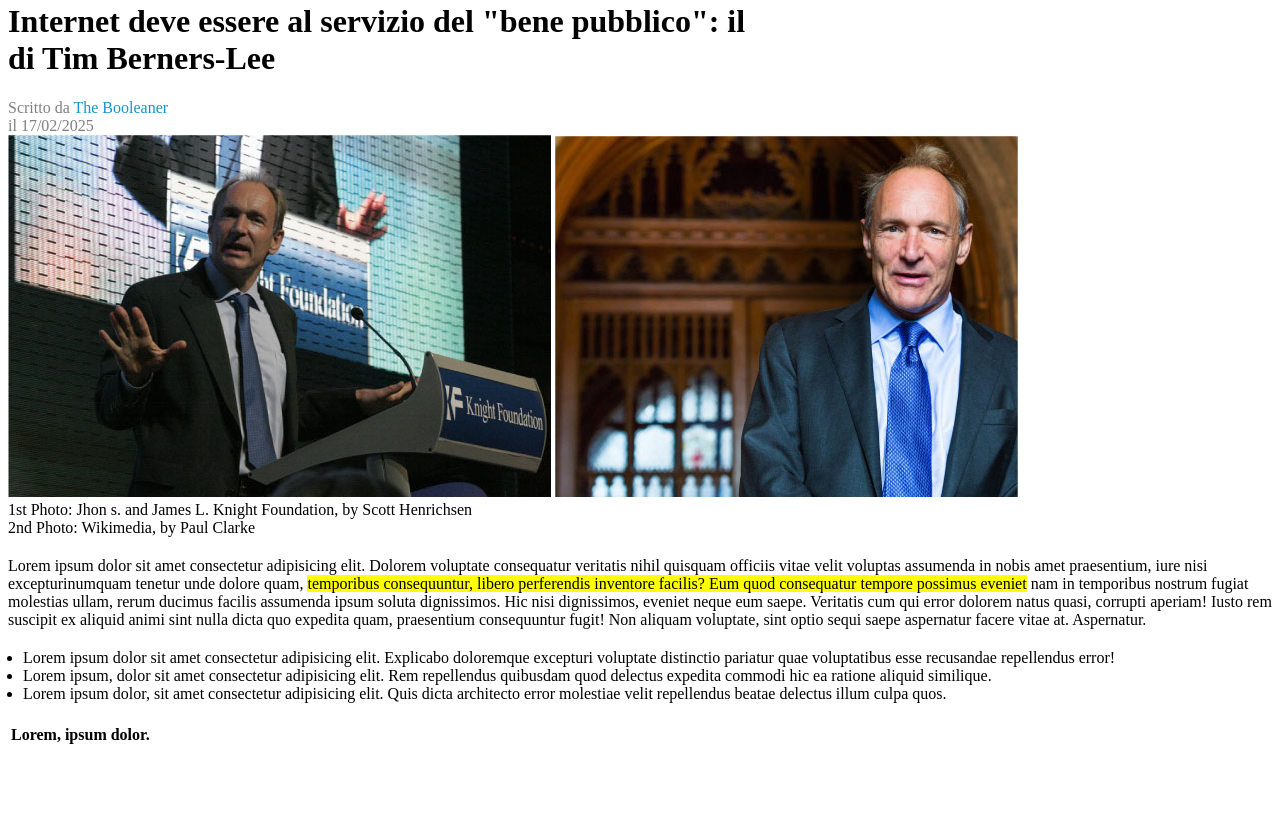
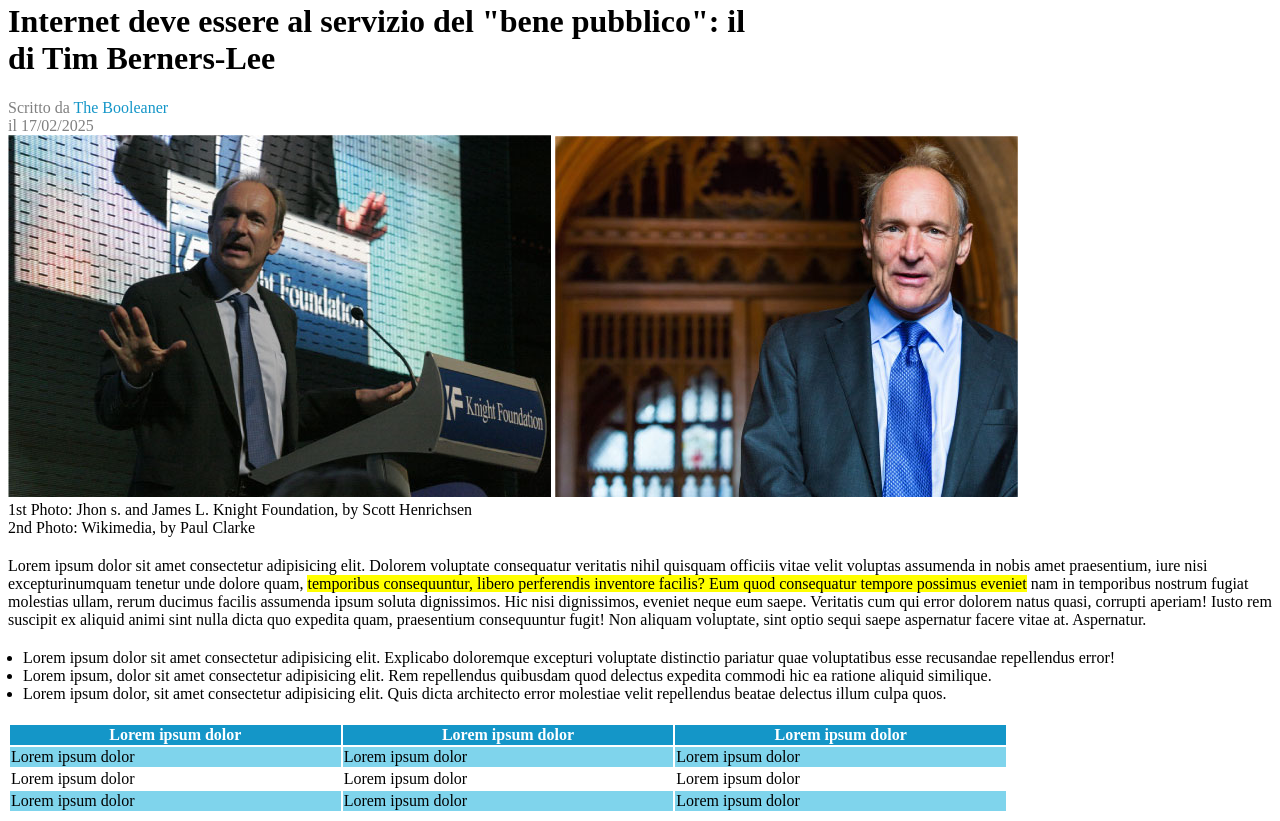
Before and after one commit to FadiAlashqar/html-css-booleaner, a plain HTML site: page index.html in a window 1280 px wide. Shown: the part 130-951 px from the top of the page. Before the commit the page ends 885 px from the top, so only its background shows below. Drawn offline with Linux system fonts and the light colour scheme.

Commit message:
[UPD] Fourth stage

```diff
--- a/CSS/style.css
+++ b/CSS/style.css
@@ -30,4 +30,16 @@ ul{
     margin-left: -25px;
     margin-top: 20px;
     margin-bottom: 20px;
+
 }
+.azzurrino{
+    background-color: rgb(127, 212, 236);
+}
+th{
+    color: white;
+    background-color:rgb(20, 150, 200) ;
+}
+table{
+    width: 1000px;
+
+}
--- a/index.html
+++ b/index.html
@@ -38,12 +38,34 @@
         </ul>
 </div>
 <div>
-    <table>
-        <thead>
-            <th colspan="2">Lorem, ipsum dolor.</th>
-
-        </thead>
-    </table>
+        <table>
+            <thead>
+                <tr>
+                    <th>Lorem ipsum dolor</th>
+                    <th>Lorem ipsum dolor</th>
+                    <th>Lorem ipsum dolor</th>
+                </tr>
+            </thead>
+            <tbody>
+                <tr>
+                    <td class="azzurrino">Lorem ipsum dolor</td>
+                    <td class="azzurrino">Lorem ipsum dolor</td>
+                    <td class="azzurrino">Lorem ipsum dolor</td>
+                </tr>
+                <tr>
+                    <td>Lorem ipsum dolor</td>
+                    <td>Lorem ipsum dolor</td>
+                    <td>Lorem ipsum dolor</td>
+                </tr>
+            </tbody>
+            <tfoot>
+                <tr>
+                    <td class="azzurrino">Lorem ipsum dolor</td>
+                    <td class="azzurrino">Lorem ipsum dolor</td>
+                    <td class="azzurrino">Lorem ipsum dolor</td>
+                </tr>
+            </tfoot>
+        </table>
 </div>
 </main>
 </body>
```
